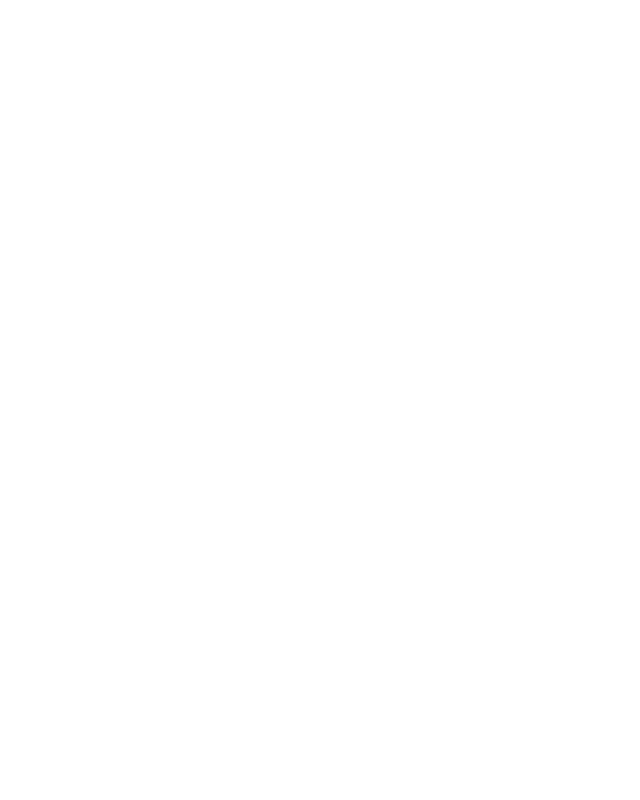
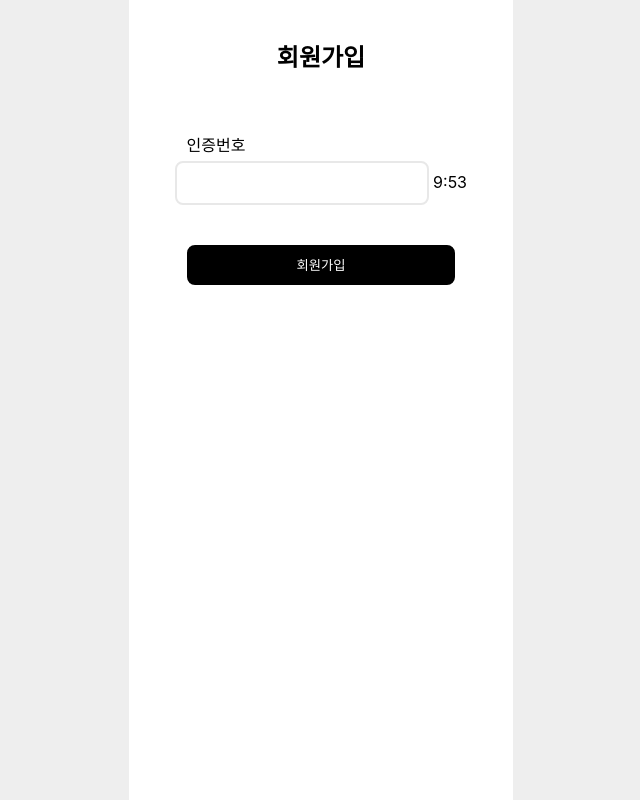
Before and after one commit to k-ms1998/class-action-claim, a React (Create React App) app in the folder front-end/: page /sign_up/validation in a window 1280 px wide. Before the commit this address had no page. Shown: the whole page, without its empty margins (319-959 px from the left). Built offline with nearby package versions, Linux system fonts and the light colour scheme.

Commit message:
Fixed #16: CSS Body Border Error & Update Validation Page

```diff
--- a/front-end/src/components/navbar/MenuItems.js
+++ b/front-end/src/components/navbar/MenuItems.js
@@ -1,7 +1,7 @@
 export const MenuItems = [
     {
         title: 'Home',
-        url: '#',
+        url: '',
         cName: 'nav-links'
     },
     {
--- a/front-end/src/pages/About.js
+++ b/front-end/src/pages/About.js
@@ -4,7 +4,7 @@ const About = () => {
     return (
         <div>
             <h1>소개</h1>
-            <p>이 프로젝트는 리액트 라우터 기초를 실습해보는 예제 프로젝트랍니다.</p>
+            <p></p>
       </div>
     );
 };
--- a/front-end/src/pages/Sign.module.css
+++ b/front-end/src/pages/Sign.module.css
@@ -1,10 +1,16 @@
+* {
+    margin: 0;
+    padding: 0;
+}
 body {
-    margin: 0;
-    height: 100%;
+    border-top: 0;
+    height: 100vh;
     font-family: Dotum,'돋움',Helvetica,sans-serif;
     text-align: center;
 }
 p {
+    margin-top: 20px;
+    margin-bottom: 5px;
     margin-left: 15%;
     text-align: left; /* 문자들의 가운데 정렬을 해제 */
 }
@@ -18,6 +24,9 @@ input {
     width: 70%;
     border: solid 2px #e8e8e8;
     border-radius: 8px;
+}
+h2 {
+    padding: 10% 0% 10% 0%;
 }
 .button_background {
     height: 40px;
@@ -37,3 +46,10 @@ input {
     height: 100vh;
     background: #eeeeee;
 }
+.input_valid {
+    height: 40px;
+    width: 65%;
+    border: solid 2px #e8e8e8;
+    border-radius: 8px;
+    text-align: left;
+}
--- a/front-end/src/pages/Sign_up.js
+++ b/front-end/src/pages/Sign_up.js
@@ -1,31 +1,59 @@
 import React, {useState} from 'react';
-
+import { Link, useNavigate } from 'react-router-dom'
 import styles from './Sign.module.css';
 
 const Sign_up = () => {
     const [clicked, setClicked] = useState(false);
     //false = bars, true = times
-    const handleClick = () => {
-        setClicked(!clicked);
-    }
 
     const [username, setUsername] = useState('');
     const [password, setPassword] = useState('');
-    const [name, setName] = useState('izony');
+    const [name, setName] = useState('');
 
     const handleSubmit = (e) => {
         e.preventDefault();
         const member = { username, password, name };
 
+        let errors = {};
+
+        //정규식 표현
+        const regex = /^[^\s@]+@[^\s@]+\.[^\s@]{2,}$/i;
+
+        //이메일 값이 없을시
+        if (!username) {
+          errors.username = "Cannot be blank";
+          //이메일 정규식 표현이 옳지 않을시
+        } else if (!regex.test(username)) {
+          errors.username = "Invalid email format";
+        }
+
+        //비밀번호 값이 없을시
+        if (!password) {
+          errors.password = "Cannot be blank";
+          //비밀번호의 길이(length)가 4글자 이하일 때
+        } else if (password.length < 4) {
+          errors.password = "Password must be more than 4 characters";
+        }
+        if(errors.username != undefined){
+            alert(errors.username);
+        }
+        else if(errors.password != undefined){
+            alert(errors.password);
+        }
+        else {
+            window.location.href = './sign_up/validation';
+            setClicked(!clicked);
+
             fetch('http://localhost:8080/student/signup', {
                 method: 'POST',
-        headers: { "Content-Type": "application/json" },
+                headers: { "Content-Type" : "application/json" },
                 body: JSON.stringify(member)
             })
             .then(() => {
                 console.log('회원가입 완료');
             })
         }
+    };
 
     return (
         <div className={styles.content}>
@@ -43,12 +71,11 @@ const Sign_up = () => {
                                 value={username}
                                 onChange={(e) => setUsername(e.target.value)}
                             />
-                            <br/>
                             <p>
                                 <label>비밀번호</label>
                             </p>
                             <input
-                                type="text"
+                                type="password"
                                 required
                                 value={password}
                                 onChange={(e) => setPassword(e.target.value)}
@@ -65,7 +92,9 @@ const Sign_up = () => {
                             <br/>
                             <br/>
                             <br/>
-                            {<button className={styles.button_background}>회원가입</button>}
+                            <button type='submit' className={styles.button_background}>
+                                회원가입
+                            </button>
                         </form>
                     </body>
                 </div>
--- /dev/null
+++ b/front-end/src/pages/Validation.js
@@ -0,0 +1,54 @@
+import React, { useState, useEffect } from "react";
+
+import styles from './Sign.module.css';
+
+const Validation = () => {
+    const [minutes, setMinutes] = useState(10);
+    const [seconds, setSeconds] = useState(0);
+
+    useEffect(() => {
+        const countdown = setInterval(() => {
+          if (parseInt(seconds) > 0) {
+            setSeconds(parseInt(seconds) - 1);
+          }
+          if (parseInt(seconds) === 0) {
+            if (parseInt(minutes) === 0) {
+              clearInterval(countdown);
+            } else {
+              setMinutes(parseInt(minutes) - 1);
+              setSeconds(59);
+            }
+          }
+        }, 1000);
+        return () => clearInterval(countdown);
+      }, [minutes, seconds]);
+
+    return (
+        <div className={styles.content}>
+            <body>
+                <div className={styles.main_content}>
+                    <body>
+                        <h2>회원가입</h2>
+                        <form>
+                            <p>
+                                <label>인증번호</label>
+                            </p>
+                            <input className={styles.input_valid}
+                                type="text"
+                                required
+                            />
+                            <label>
+                                &nbsp;{minutes}:{seconds < 10 ? `0${seconds}` : seconds}
+                            </label>
+                            <br/>
+                            <br/>
+                            <br/>
+                            {<button className={styles.button_background}>회원가입</button>}
+                        </form>
+                    </body>
+                </div>
+            </body>
+        </div>
+    );
+}
+export default Validation;
--- a/front-end/src/pages/index.js
+++ b/front-end/src/pages/index.js
@@ -2,3 +2,4 @@ export { default as Home } from './Home';
 export { default as About } from './About';
 export { default as Sign_in } from './Sign_in';
 export { default as Sign_up } from './Sign_up';
+export { default as Validation } from './Validation';
--- a/front-end/src/shared/App.js
+++ b/front-end/src/shared/App.js
@@ -1,6 +1,6 @@
 import React, { Component } from 'react';
 import { Route, Routes } from 'react-router-dom';
-import { Home, About, Sign_in, Sign_up } from '../pages';
+import { Home, About, Sign_in, Sign_up, Validation} from '../pages';
 
 
 const App = () => {
@@ -10,6 +10,7 @@ const App = () => {
         <Route path="/about" element={<About />}/>
         <Route path="/sign_in" element={<Sign_in />}/>
         <Route path="/sign_up" element={<Sign_up />}/>
+        <Route path="/sign_up/validation" element={<Validation />}/>
       </Routes>
     );
   };
```
Lines whose indentation alone changed are shown as unchanged.
